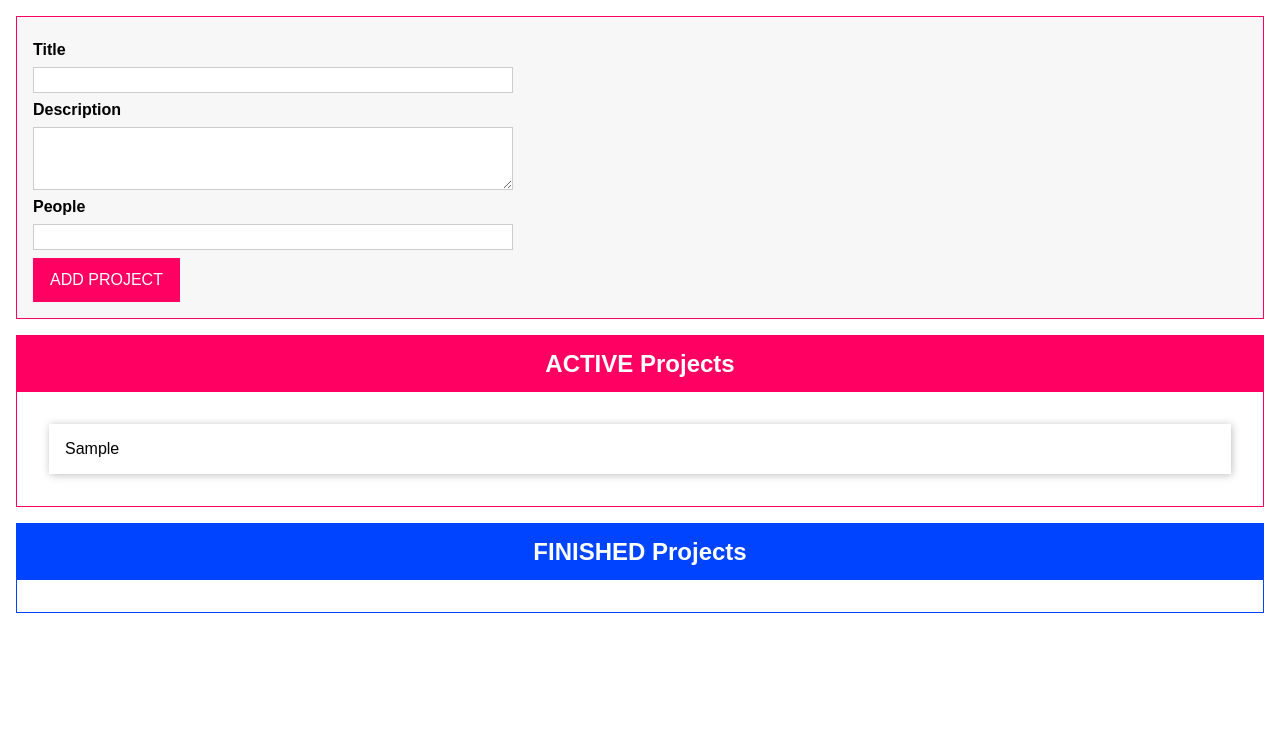
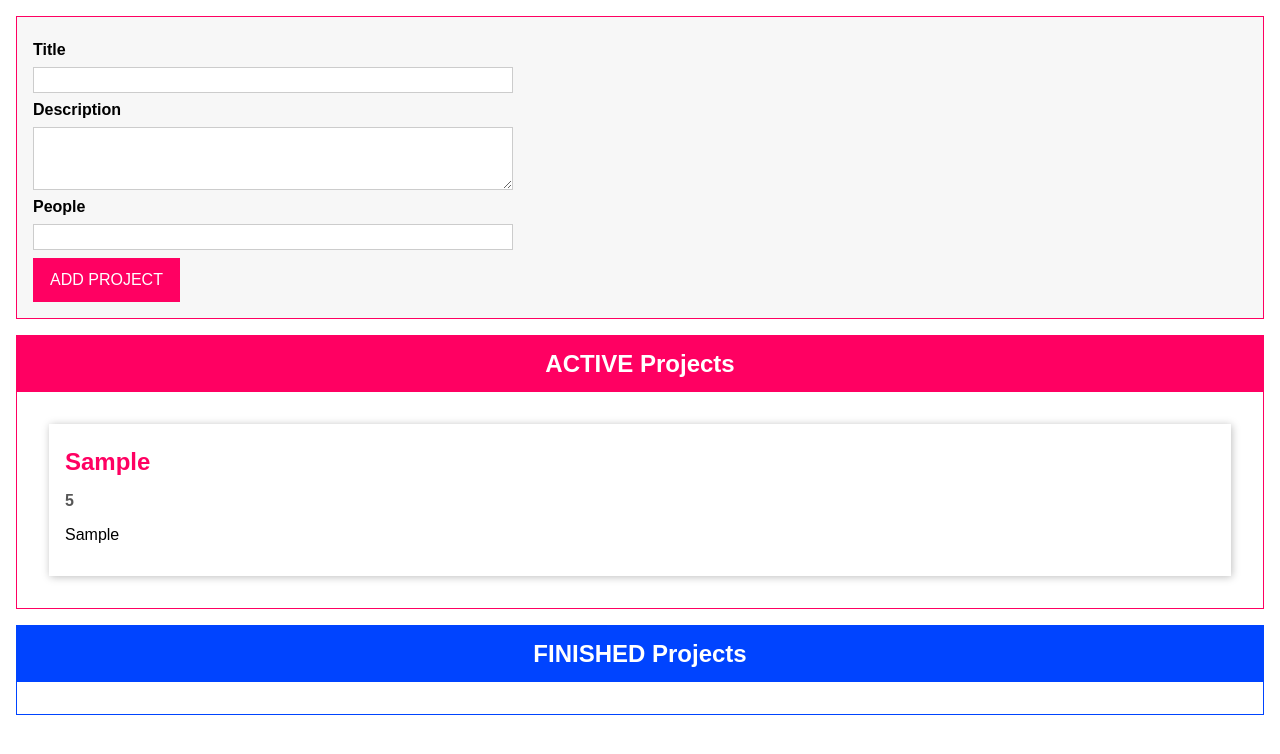
Before and after one commit to shubham2295/Dashboard, a website with bundled scripts: page index.html in a window 1280 px wide. Both pictures are taken after typing "Sample", "Sample", "5" into the empty fields and a click on the button "ADD PROJECT". Built offline with nearby package versions, Linux system fonts and the light colour scheme.

Commit message:
added ProjectItem class

```diff
--- a/index.html
+++ b/index.html
@@ -27,7 +27,11 @@
       </form>
     </template>
     <template id="single-project">
-      <li></li>
+      <li>
+        <h2></h2>
+        <h3></h3>
+        <p></p>
+      </li>
     </template>
     <template id="project-list">
       <section class="projects">
--- a/src/app.ts
+++ b/src/app.ts
@@ -157,6 +157,29 @@ abstract class Component<T extends HTMLElement, U extends HTMLElement> {
   abstract renderContent(): void;
 }
 
+// ProjectItem class
+
+class ProjectItem extends Component<HTMLUListElement, HTMLElement> {
+  private project: Project;
+
+  constructor(hostId: string, project: Project) {
+    super('single-project', hostId, false, project.id);
+    this.project = project;
+
+    this.configure();
+    this.renderContent();
+  }
+
+  configure(): void {}
+
+  renderContent(): void {
+    this.element.querySelector('h2')!.textContent = this.project.title;
+    this.element.querySelector('h3')!.textContent =
+      this.project.people.toString();
+    this.element.querySelector('p')!.textContent = this.project.description;
+  }
+}
+
 // ProjectList class
 
 class ProjectList extends Component<HTMLDivElement, HTMLElement> {
@@ -195,9 +218,7 @@ class ProjectList extends Component<HTMLDivElement, HTMLElement> {
     )! as HTMLUListElement;
     listEl.innerHTML = '';
     for (const prjItem of this.assignedProjects) {
-      const listItem = document.createElement('li');
-      listItem.textContent = prjItem.title;
-      listEl.appendChild(listItem);
+      new ProjectItem(this.element.querySelector('ul')!.id, prjItem);
     }
   }
 }
```
